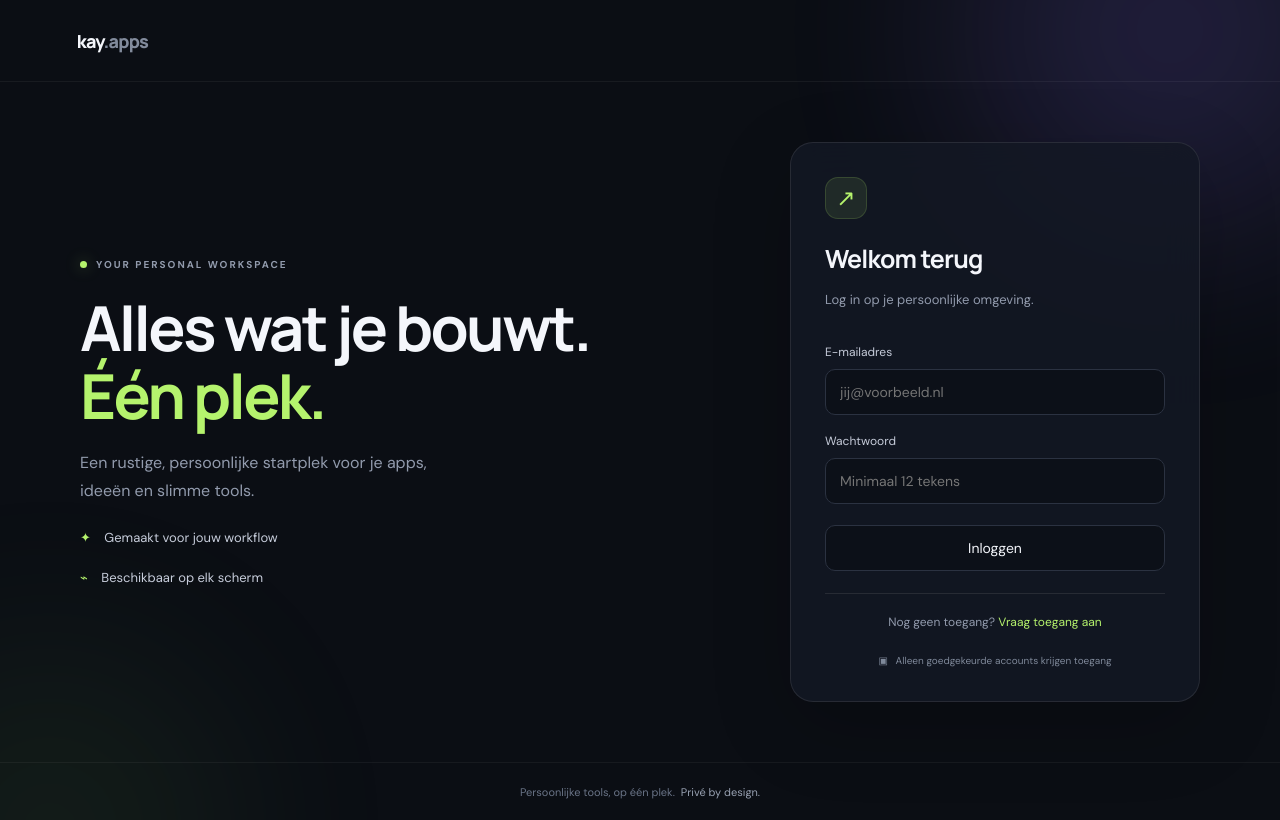
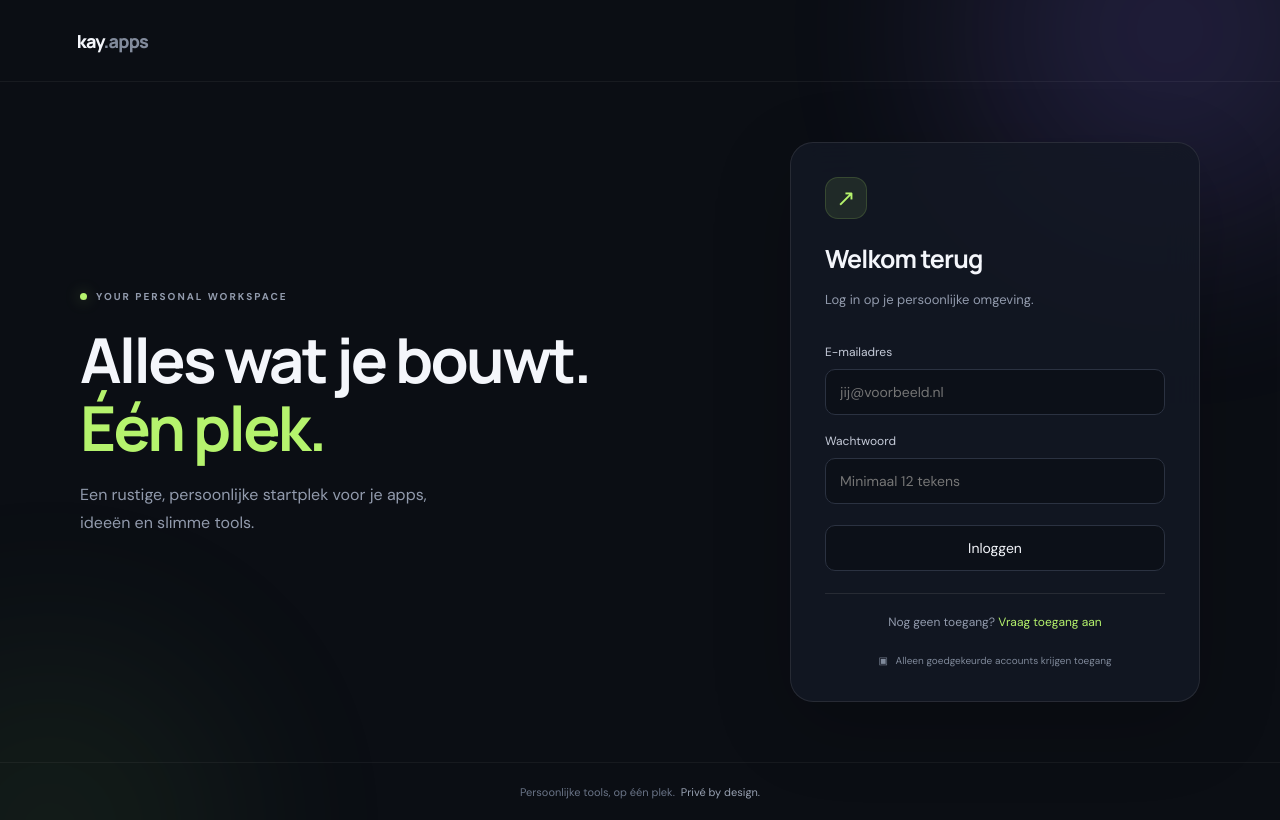
Before and after one commit to kay-smits-in-front/apps, a Flask app: page /login in a window 1280 px wide. Run offline with Flask 3, Linux system fonts and the light colour scheme.

Commit message:
Remove feature bullet points from login page

```diff
--- a/templates/login.html
+++ b/templates/login.html
@@ -6,8 +6,6 @@
     <div class="eyebrow"><span class="pulse"></span> YOUR PERSONAL WORKSPACE</div>
     <h1>Alles wat je bouwt.<br><span>Één plek.</span></h1>
     <p>Een rustige, persoonlijke startplek voor je apps, ideeën en slimme tools.</p>
-    <div class="feature-line"><span>✦</span> Gemaakt voor jouw workflow</div>
-    <div class="feature-line"><span>⌁</span> Beschikbaar op elk scherm</div>
   </div>
   <div class="auth-card">
     <div class="card-icon">↗</div>
```
